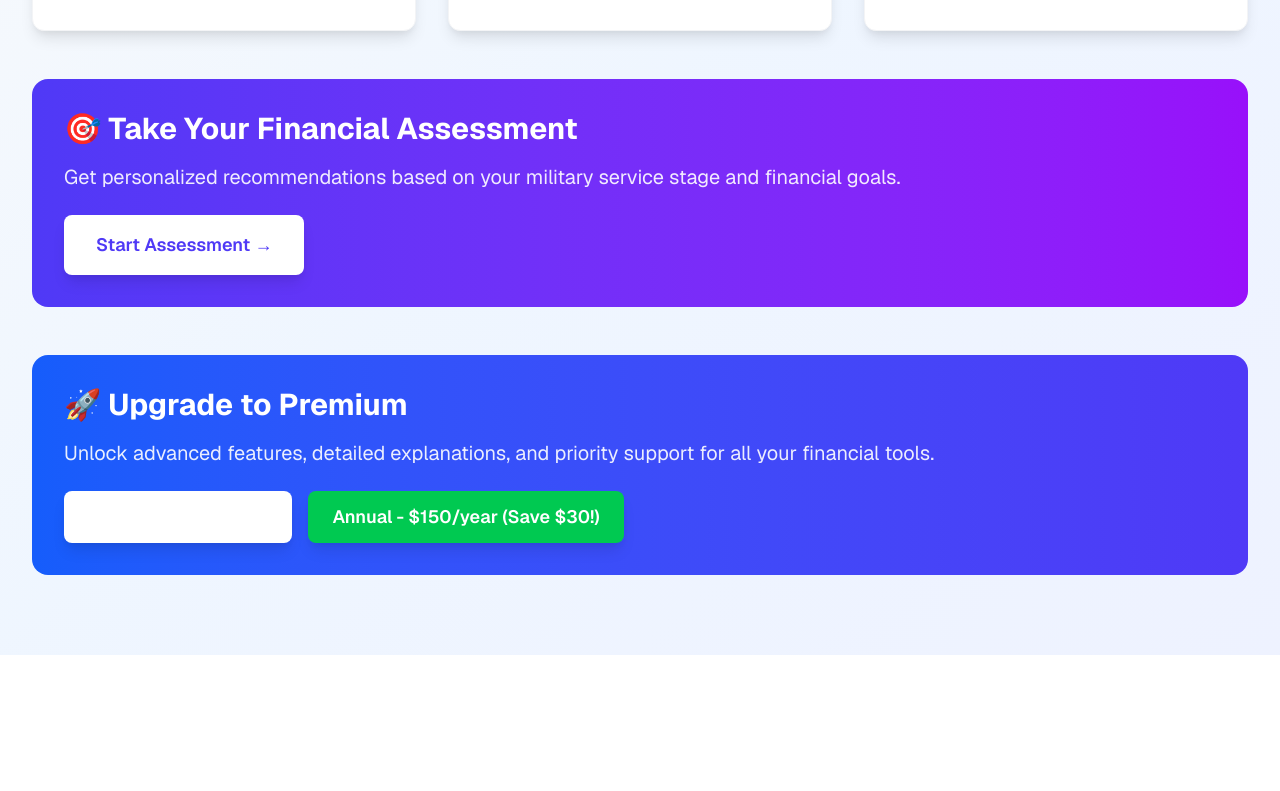
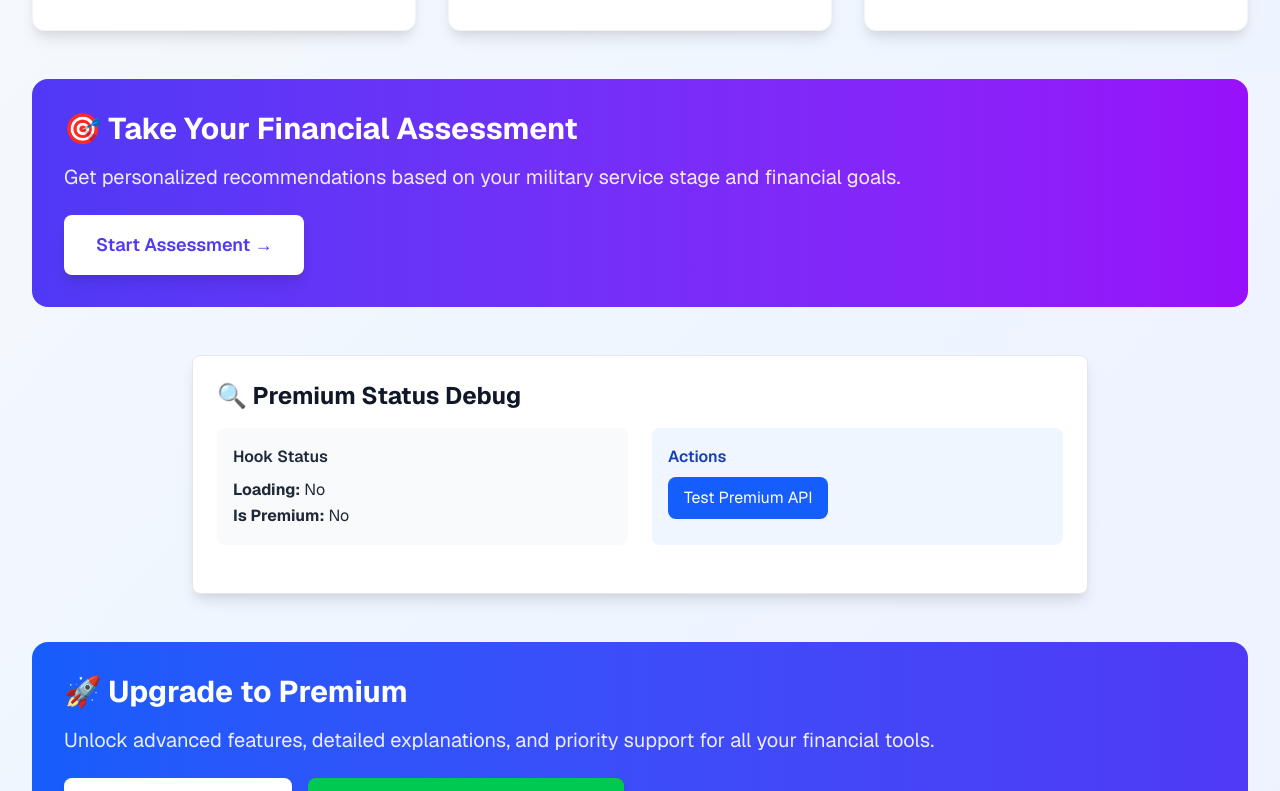
Before and after one commit to slimmugnai-oss/garrison-ledger, a Next.js app: page /dashboard in a window 1280 px wide. Shown: the part 493-1284 px from the top of the page. Before the commit the page ends 1148 px from the top, so only its background shows below. Built offline with nearby package versions, Linux system fonts and the light colour scheme; no server answers; sample sign-in values are in the browser's storage.

Commit message:
Add premium status debugging tools to diagnose premium detection issue

```diff
--- /dev/null
+++ b/app/api/test-premium/route.ts
@@ -0,0 +1,47 @@
+import { NextResponse } from 'next/server';
+import { currentUser } from '@clerk/nextjs/server';
+import { supabaseAdmin } from '@/lib/supabase';
+
+export async function GET() {
+  try {
+    const user = await currentUser();
+    if (!user) {
+      return NextResponse.json({ error: 'No user found' }, { status: 401 });
+    }
+
+    console.log('Testing premium status for user:', user.id);
+
+    // Check entitlements table directly
+    const { data: entitlements, error: entitlementsError } = await supabaseAdmin
+      .from('entitlements')
+      .select('*')
+      .eq('user_id', user.id)
+      .single();
+
+    console.log('Entitlements data:', entitlements);
+    console.log('Entitlements error:', entitlementsError);
+
+    // Check v_user_access view
+    const { data: viewData, error: viewError } = await supabaseAdmin
+      .from('v_user_access')
+      .select('*')
+      .eq('user_id', user.id)
+      .single();
+
+    console.log('View data:', viewData);
+    console.log('View error:', viewError);
+
+    return NextResponse.json({
+      userId: user.id,
+      entitlements: entitlements,
+      viewData: viewData,
+      isPremiumFromEntitlements: entitlements?.tier === 'premium' && entitlements?.status === 'active',
+      isPremiumFromView: viewData?.is_premium,
+      entitlementsError: entitlementsError?.message,
+      viewError: viewError?.message
+    });
+  } catch (error) {
+    console.error('Error in test premium:', error);
+    return NextResponse.json({ error: error instanceof Error ? error.message : 'Unknown error' }, { status: 500 });
+  }
+}
--- /dev/null
+++ b/app/components/PremiumDebug.tsx
@@ -0,0 +1,57 @@
+'use client';
+
+import { usePremiumStatus } from '@/lib/hooks/usePremiumStatus';
+import { useState } from 'react';
+
+export default function PremiumDebug() {
+  const { isPremium, loading } = usePremiumStatus();
+  const [testResult, setTestResult] = useState<any>(null);
+  const [testing, setTesting] = useState(false);
+
+  const testPremiumAPI = async () => {
+    setTesting(true);
+    try {
+      const response = await fetch('/api/test-premium');
+      const data = await response.json();
+      setTestResult(data);
+    } catch (error) {
+      setTestResult({ error: error instanceof Error ? error.message : 'Unknown error' });
+    } finally {
+      setTesting(false);
+    }
+  };
+
+  return (
+    <div className="bg-white rounded-lg shadow-lg p-6 border border-gray-200 max-w-4xl mx-auto">
+      <h2 className="text-2xl font-bold text-gray-900 mb-4">🔍 Premium Status Debug</h2>
+
+      <div className="grid grid-cols-1 md:grid-cols-2 gap-6 mb-6">
+        <div className="p-4 bg-gray-50 rounded-lg">
+          <h3 className="font-semibold text-gray-800 mb-2">Hook Status</h3>
+          <p><strong>Loading:</strong> {loading ? 'Yes' : 'No'}</p>
+          <p><strong>Is Premium:</strong> {isPremium ? 'Yes' : 'No'}</p>
+        </div>
+
+        <div className="p-4 bg-blue-50 rounded-lg">
+          <h3 className="font-semibold text-blue-800 mb-2">Actions</h3>
+          <button
+            onClick={testPremiumAPI}
+            disabled={testing}
+            className="bg-blue-600 text-white px-4 py-2 rounded-lg hover:bg-blue-700 disabled:opacity-50"
+          >
+            {testing ? 'Testing...' : 'Test Premium API'}
+          </button>
+        </div>
+      </div>
+
+      {testResult && (
+        <div className="p-4 bg-gray-50 rounded-lg">
+          <h3 className="font-semibold text-gray-800 mb-2">API Test Results</h3>
+          <pre className="text-sm text-gray-700 overflow-auto">
+            {JSON.stringify(testResult, null, 2)}
+          </pre>
+        </div>
+      )}
+    </div>
+  );
+}
--- a/app/dashboard/page.tsx
+++ b/app/dashboard/page.tsx
@@ -4,6 +4,7 @@ import { redirect } from 'next/navigation';
 import PaymentButton from '../components/PaymentButton';
 import Link from 'next/link';
 import PremiumStatusIndicator from '../components/PremiumStatusIndicator';
+import PremiumDebug from '../components/PremiumDebug';
 
 export default async function Dashboard() {
   // This will redirect to sign-in if user is not authenticated
@@ -104,6 +105,11 @@ export default async function Dashboard() {
             </div>
           </div>
 
+          {/* Premium Debug - Temporary */}
+          <div className="mb-12">
+            <PremiumDebug />
+          </div>
+
           {/* Premium Features */}
           <div className="mb-12">
             <div className="bg-gradient-to-r from-blue-600 to-indigo-600 rounded-2xl p-8 text-white">
```
